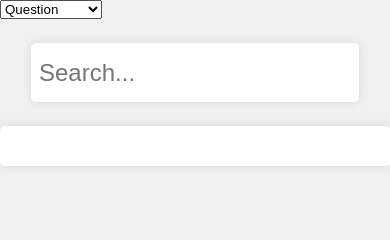
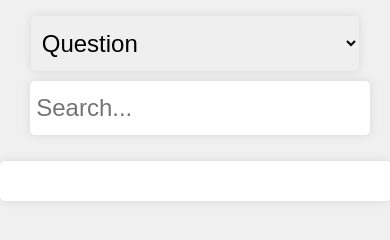
Before and after one commit to QQDbUMGC/QQDbUMGC.github.io, a plain HTML site: page beta.html in a window 390 px wide. Drawn offline with Linux system fonts and the light colour scheme.

Commit message:
Update beta.html

```diff
--- a/beta.html
+++ b/beta.html
@@ -9,15 +9,29 @@
             padding: 0;
             background-color: #f0f0f0;
         }
-        #searchBox, #tagBox, #askerBox, #allBox {
-            display: block;
-            width: 80%;
+        .searchContainer {
+            display: flex;
+            justify-content: space-between;
+            align-items: center;
+            width: 84%;
+            margin: 1em auto;
+        }
+        #searchOption {
             padding: 2% 1%;
             font-size: 1em;
-            margin: 1em auto;
             border: none;
             border-radius: 5px;
             box-shadow: 0px 0px 10px rgba(0,0,0,0.1);
+            flex: 0.3; /* make the dropdown menu take up 30% of the width */
+        }
+        #searchBox {
+            padding: 2% 1%;
+            font-size: 1em;
+            border: none;
+            border-radius: 5px;
+            box-shadow: 0px 0px 10px rgba(0,0,0,0.1);
+            flex: 0.7; /* make the search box take up 70% of the width */
+            margin-left: 10px; /* add some space between the dropdown and the search box */
         }
         #searchResults {
             margin-top: 20px;
@@ -41,14 +55,19 @@
         }
         .label {
             font-size: 1.2em;
-            color: #FF6347; /* change the color of the labels */
+            color: #FF6347;
         }
 
         /* Media query for screens smaller than 600px */
         @media (max-width: 600px) {
-            #searchBox, #tagBox, #askerBox, #allBox {
+            .searchContainer {
+                flex-direction: column;
+            }
+            #searchOption, #searchBox {
                 font-size: 1.5em;
                 padding: 4% 2%;
+                margin-bottom: 10px;
+                width: 100%;
             }
             #searchResults {
                 width: 90%;
@@ -57,6 +76,7 @@
     </style>
 </head>
 <body>
+    <div class="searchContainer">
         <select id="searchOption">
             <option value="question">Question</option>
             <option value="tags">Tags</option>
@@ -64,6 +84,7 @@
             <option value="all">All Properties</option>
         </select>
         <input type="text" id="searchBox" placeholder="Search..." onkeyup="searchQuestions()">
+    </div>
     <div id="searchResults"></div>
 
     <script src="questions.js"></script>
```
Lines whose indentation alone changed are shown as unchanged.
